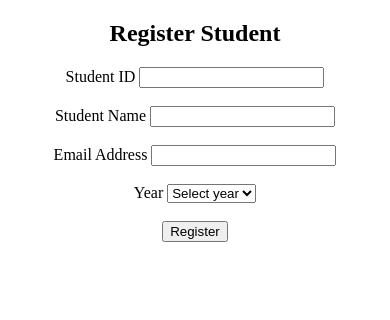
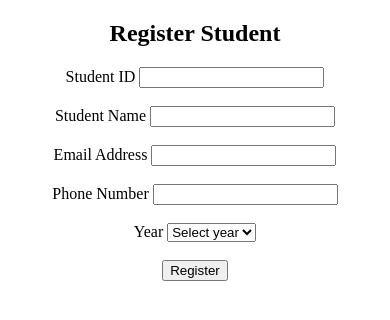
Before and after one commit to pranathidevaki/DevOps_week3, a Flask app: page /register in a window 390 px wide. Shown: the top 320 px of the page. Run offline with Flask 3, Linux system fonts and the light colour scheme.

Commit message:
Added phone number field

```diff
--- a/templates/register.html
+++ b/templates/register.html
@@ -19,6 +19,10 @@
         <input name="student_email" type="email" required>
         <br><br>
 
+        <label>Phone Number</label>
+        <input name="student_phno" type="tel" required>
+        <br><br>
+
         <label>Year</label>
         <select name="year" required>
             <option value="">Select year</option>
```
